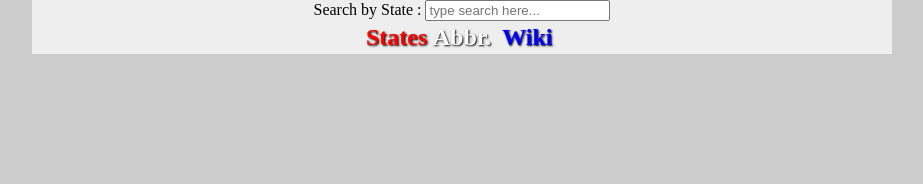
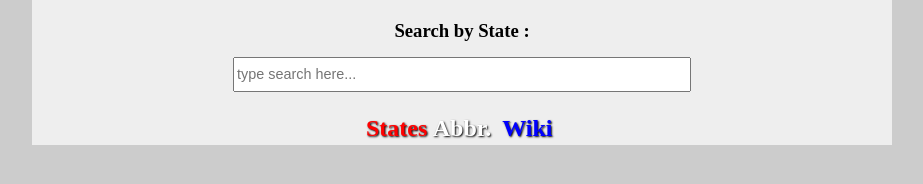
Before and after one commit to danielstclair/day-29, a website: page index.html in a window 1280 px wide. Shown: the whole page, without its empty margins (178-1101 px from the left). Drawn offline with nearby package versions, Linux system fonts and the light colour scheme; no server answers.

Commit message:
fixing bugs and style issues. completed project

```diff
--- a/index.html
+++ b/index.html
@@ -7,9 +7,9 @@
 </head>
 <body>
 	<div id="div" ng-controller="statesControl">
-		<div >
-			Search by State :
-			<input ng-model="filter" id="filter" placeholder="type search here..." type="text">
+		<div>
+			<h3>Search by State :</h3>
+			<input ng-model="filter" class="filter" placeholder="type search here..." type="text">
 		</div>
 		<table>
 			<thead>
--- a/scripts/controllers.js
+++ b/scripts/controllers.js
@@ -5,8 +5,8 @@ angular.module('app.controller', []).controller('statesControl', function($scope
 	.success(function(response){
 		for(var i=0; i<response.length; i++){
 			if(response[i].name && response[i].abbreviation){
-				$scope.states.push(response[i]);
-				$scope.statesCopy.push(response[i]);
+				$scope.states.unshift(response[i]);
+				$scope.statesCopy.unshift(response[i]);
 			}
 		}
 	}).error(function(err){
--- a/styles/scss/main.scss
+++ b/styles/scss/main.scss
@@ -8,6 +8,18 @@ body{
 div{
 	margin: 0 50px;
 	background-color: #eee;
+	h3{
+		// padding: 0;
+		padding: 20px 0 15px;
+		margin: 0;
+	}
+	.filter{
+		width: 100%;
+		max-width: 450px;
+		height: 2em;
+		font-size: .9em;
+		margin-bottom: 20px;
+	}
 	table{
 		margin: 0 auto;
 		th{
```
Also changed, not shown: styles/css/main.css, 1 other file.
